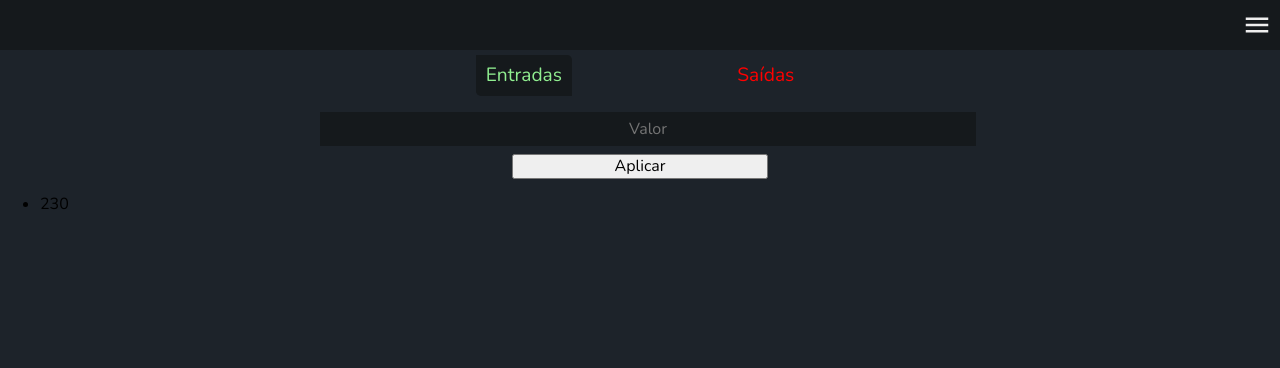
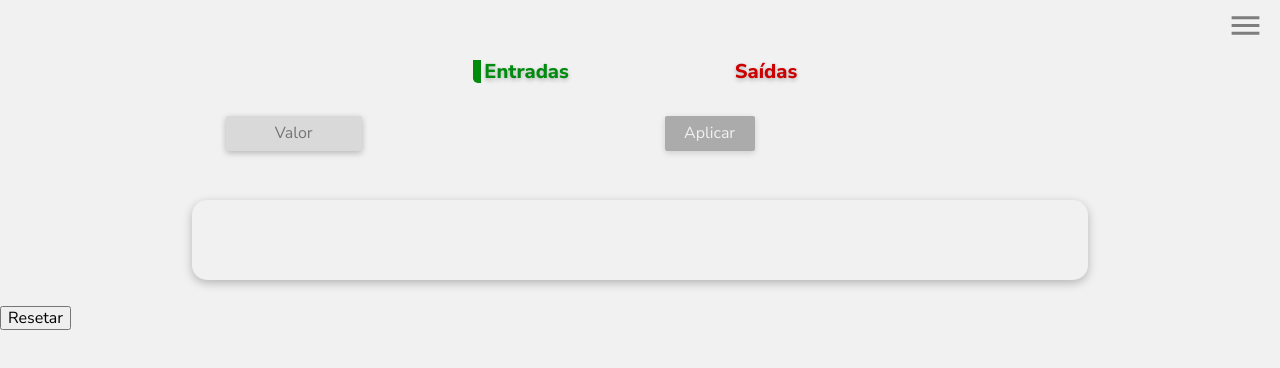
Before and after one commit to mwantony/feira_de_ciencias, a React (Create React App) app: page / in a window 1280 px wide. Shown: the top 368 px of the page. Built offline with nearby package versions, Linux system fonts and the light colour scheme.

Commit message:
localStorage

```diff
--- a/src/components/Cabecalho/Cabecalho.module.scss
+++ b/src/components/Cabecalho/Cabecalho.module.scss
@@ -6,13 +6,12 @@
   justify-content: flex-end;
   height: 50px;
   width: 100vw;
-  background-color: $surface;
   margin: 0 auto;
 }
 
 .cabecalho__hamburguer {
-  color: $branco-smooth;
-  padding-right: .5rem;
+  color: $surface;
+  padding-right: 1rem;
 }
 
 .navegacao {
@@ -31,8 +30,9 @@
   z-index: 1;
   transition: 500ms ease-in-out;
   padding: 0;
+  box-shadow: 0px 4px 10px $text-shadow;
   width: 100%;
-  transform: translateY(-100%);
+  transform: translateY(-110%);
   list-style: none;
   justify-content: space-evenly;
   background-color: $surface;
@@ -52,19 +52,21 @@
 }
 
 .navegacao__link {
-  color: #EEEEEE;
+  color: $tema-principal;
   text-decoration: none;
   font-size: 1.3rem;
+  text-shadow: 0px 2px 4px $text-shadow;
   transition: 500ms ease-in-out;
   &:hover {
-    border-bottom: 1px solid $branco-smooth;
+    border-bottom: 1px solid $tema-principal;
   }
 
 }
 
 
 .navegacao__link--selecionado {
-  border-bottom: 1px solid $branco-smooth;
+  border-left: .6rem solid $branco-smooth;
+  padding-left: .5rem;
 }
 
 .lista__close {
--- a/src/components/Cabecalho/index.tsx
+++ b/src/components/Cabecalho/index.tsx
@@ -49,7 +49,7 @@ export default function Cabecalho() {
         <MenuSharp onClick={() => {
           setAbrir(true)
           console.log(abrir)
-        }} sx={{fontSize: 30}} className={styles.cabecalho__hamburguer}></MenuSharp>
+        }} sx={{fontSize: 37}} className={styles.cabecalho__hamburguer}></MenuSharp>
     </header>
   );
 }
--- /dev/null
+++ b/src/data/localStorage.ts
@@ -0,0 +1,17 @@
+export function setEnt({entradas}: {entradas: Array<Object>}) {
+  const entries = window.localStorage.setItem('entradas', entradas.toString())
+}
+
+export function getEnt() {
+  const dados = window.localStorage.getItem('entradas') || []
+  return console.log(dados)
+}
+
+export function setSai({saidas}:  {saidas: any}) {
+  const outting = window.localStorage.setItem('saidas', saidas.toString())
+}
+
+export function getSai() {
+  const dados = window.localStorage.getItem('saidas') || []
+  return console.log(dados)
+}
--- a/src/index.css
+++ b/src/index.css
@@ -1,13 +1,14 @@
-@import url('https://fonts.googleapis.com/css2?family=Nunito&display=swap');
+@import url('https://fonts.googleapis.com/css2?family=Nunito+Sans:wght@400;800&display=swap');
 @import url('./styles/_variaveis.scss');
 body {
   margin: 0;
-  font-family: 'Nunito', -apple-system, BlinkMacSystemFont, 'Segoe UI', 'Roboto', 'Oxygen',
+  font-family: 'Nunito Sans', -apple-system, BlinkMacSystemFont, 'Segoe UI', 'Roboto', 'Oxygen',
     'Ubuntu', 'Cantarell', 'Fira Sans', 'Droid Sans', 'Helvetica Neue',
     sans-serif;
   -webkit-font-smoothing: antialiased;
   -moz-osx-font-smoothing: grayscale;
-  background-color: #1D232A;
+  background-color: #f1f1f1;
+  font-weight: 800;
 }
 
 code {
--- a/src/pages/Controlador/Controlador.module.scss
+++ b/src/pages/Controlador/Controlador.module.scss
@@ -1,23 +1,59 @@
-@import 'styles/_variaveis.scss';
+@import "styles/_variaveis.scss";
 
 .input__div {
-  display: block;
-  margin: .5rem auto;
-  width: 50%;
+  display: flex;
+  margin: 1rem auto;
+  width: 65%;
+  padding-left: .2rem;
+  align-items: center;
 }
 
 .controlador__botao {
-  width: 40%;
+  &:disabled {
+    opacity: .6;
+  }
+  width: 90px;
   margin: 0 auto;
   display: block;
+  background: $surface;
+  padding: .5rem;
+  border: none;
+  color: $tema-principal;
+  box-shadow: 0px 2px 6px $text-shadow;
+  border-radius: 2px;
 }
 
 .controlador__input {
-  margin: .5rem 0 .5rem 0;
-  color: $branco-smooth;
+  border-radius: 2px;
+  box-shadow: 0px 2px 6px $text-shadow;
+  margin: 0.5rem 0 0.5rem 0;
+  color: $surface;
   border: none;
-  padding: .5rem;
-  background-color: $surface;
+  padding: 0.5rem;
+  background-color: $input;
   text-align: center;
+  width: 120px;
+}
+
+.none {
+  display: none;
+}
+
+.controlador__lista {
+  display: flex;
+  padding: 1rem 0 1rem 0;
+  flex-direction: column;
+  width: 70%;
+  margin: 0 auto;
+  flex-wrap: wrap;
+  list-style: none;
+}
+
+.lista__quantia {
+  background-color: $tema-principal;
   width: 100%;
+  margin: .6rem .6rem .6rem 0;
+  height: 80px;
+  border-radius: 15px;
+  box-shadow: 0px 3px 10px $text-shadow;
 }
--- a/src/pages/Controlador/Forma/Forma.module.scss
+++ b/src/pages/Controlador/Forma/Forma.module.scss
@@ -12,10 +12,13 @@
 
 .aba__forma {
   text-decoration: none;
+  font-weight: 800;
   margin-top: .3rem;
-  padding: .6rem;
+  margin: .6rem .6rem .6rem 0;
+  padding-left: .2rem;
   border-radius: 0 .3rem;
-  font-size: 1.2rem;
+  font-size: 20px;
+  text-shadow: 0px 2px 4px $text-shadow;
 
   &:hover {
     cursor: pointer;
@@ -23,13 +26,18 @@
 }
 
 .aba__forma--entradas {
-  color: lightgreen;
+  color: #008B0E;
+
 }
 
 .aba__forma--saidas {
-  color: red;
+  color: #CC0000;
 }
 
-.aba__forma--ativo {
-  background-color: $surface;
+.aba__forma--ativo-entrada {
+  border-left: 8px #008B0E solid;
 }
+
+.aba__forma--ativo-saida {
+  border-left: 8px #CC0000 solid;
+}
--- a/src/pages/Controlador/Forma/index.tsx
+++ b/src/pages/Controlador/Forma/index.tsx
@@ -33,7 +33,8 @@ export default function Forma({forma, setForma}: Props) {
         } className={classNames({
           [styles.aba__forma]: true,
           [styles[`aba__forma--${item.class}`]]: true,
-          [styles[`aba__forma--ativo`]]: forma === (index + 1) ? true : ''
+          [styles[`aba__forma--ativo-entrada`]]: forma === (index + 1) && item.class === 'entradas' ? true : '',
+          [styles[`aba__forma--ativo-saida`]]: forma === (index + 1) && item.class === 'saidas' ? true : ''
         })}>{item.label}</li>
       ))}
     </ul>
--- /dev/null
+++ b/src/pages/Controlador/Resetar/index.tsx
@@ -0,0 +1,31 @@
+interface Props {
+  setEntradas: React.Dispatch<
+    React.SetStateAction<
+      {
+        quantia: string;
+      }[]
+    >
+  >;
+  setSaidas: React.Dispatch<
+    React.SetStateAction<
+      {
+        quantia: string;
+      }[]
+    >
+  >;
+}
+
+export default function Resetar({ setEntradas, setSaidas }: Props) {
+  return (
+    <button
+      onClick={() => {
+        setEntradas([{"quantia": ''}])
+        setSaidas([{"quantia": ''}])
+        window.localStorage.removeItem("entradas");
+        window.localStorage.removeItem("saidas");
+      }}
+    >
+      Resetar
+    </button>
+  );
+}
--- a/src/pages/Controlador/index.tsx
+++ b/src/pages/Controlador/index.tsx
@@ -1,44 +1,113 @@
-import { useEffect, useState } from 'react'
-import Input from '@mui/material/Input';
-import styles from './Controlador.module.scss'
-import Forma from './Forma'
-import { Button, TextField } from '@mui/material';
+import { useEffect, useState } from "react";
+import { getEnt, setEnt, setSai } from "data/localStorage";
+import Input from "@mui/material/Input";
+import styles from "./Controlador.module.scss";
+import DeleteIcon from '@mui/icons-material/Delete';
+import Forma from "./Forma";
+import { Button, TextField } from "@mui/material";
+import { stringify } from "querystring";
+import Resetar from "./Resetar";
 export default function Controlador() {
+  const [dadosInput, setDadosInput] = useState("");
   const [entradas, setEntradas] = useState([
     {
-      "quantia": 230
-    }
-  ])
+      quantia: "",
+    },
+  ]);
   const [saidas, setSaidas] = useState([
     {
-      "quantia": 120
+      quantia: "",
+    },
+  ]);
+  if (!localStorage.entradas) {
+    localStorage.entradas = JSON.stringify(entradas);
+  }
+  if (!localStorage.saidas) {
+    localStorage.saidas = JSON.stringify(saidas);
+  }
+
+  const [selecionado, setSelecionado] = useState(entradas);
+  const [forma, setForma] = useState(1);
+  useEffect(() => {
+    if (forma === 1) {
+      setSelecionado([...entradas]);
+    } else {
+      setSelecionado([...saidas]);
     }
-  ])
-  const [selecionado, setSelecionado] = useState(entradas)
-  const [forma, setForma] = useState(1)
-  const classNames = require('classnames')
-
-  useEffect(() => {
-    if(forma === 1) {
-      setSelecionado([...entradas])
-    } else {
-      setSelecionado([...saidas])
-    }
-  }, [forma, entradas, saidas])
-  return(
+  }, [forma, entradas, saidas]);
+  const classNames = require("classnames");
+  const dataEnt: Array<any> = JSON.parse(localStorage.entradas) || [
+    { quantia: "" },
+  ];
+  const dataSai: Array<any> = JSON.parse(localStorage.saidas) || [
+    { quantia: "" },
+  ];
+  return (
     <section>
       <Forma forma={forma} setForma={setForma}></Forma>
       <div className={styles.controlador}>
         <div className={styles.input__div}>
-          <input placeholder="Valor"className={styles.controlador__input}></input>
-          <button className={styles.controlador__botao}>Aplicar</button>
+          <input
+            onChange={(evento) => {
+              setDadosInput(evento.target.value);
+              console.log(dataEnt);
+            }}
+            placeholder="Valor"
+            className={styles.controlador__input}
+          ></input>
+          <button
+            onClick={() => {
+              if (forma === 1) {
+                setEntradas([...entradas, { quantia: String(dadosInput) }]);
+                window.localStorage.setItem(
+                  "entradas",
+                  JSON.stringify([...dataEnt, { quantia: Number(dadosInput) }])
+                );
+              } else {
+                setSaidas([...saidas, { quantia: String(dadosInput) }]);
+                window.localStorage.setItem(
+                  "saidas",
+                  JSON.stringify([...dataSai, { quantia: Number(dadosInput) }])
+                );
+              }
+            }}
+            disabled={dadosInput === "" ? true : false}
+            className={styles.controlador__botao}
+          >
+            Aplicar
+          </button>
         </div>
         <ul className={styles.controlador__lista}>
-          {selecionado.map((valor, index) => (
-            <li className={styles.lista__quantia} key={index}>{valor.quantia}</li>
+          {dataEnt.map((valor, index) => (
+            <li
+              className={classNames({
+                [styles.lista__quantia]: true,
+                [styles.none]: forma !== 1 ? true : false,
+              })}
+              key={index}
+            >
+              {valor.quantia}
+            </li>
           ))}
+          {dataSai.map((valor, index) => {
+            if(valor.quantia) {
+              return(
+                <li
+                className={classNames({
+                  [styles.lista__quantia]: true,
+                  [styles.none]: forma === 1 ? true : false,
+                })}
+                key={index}
+              >
+                {valor.quantia}as
+              <DeleteIcon></DeleteIcon>
+              </li>
+              )
+            }
+        })}
         </ul>
+        <Resetar setEntradas={setEntradas} setSaidas={setSaidas}></Resetar>
       </div>
     </section>
-  )
+  );
 }
--- a/src/styles/_variaveis.scss
+++ b/src/styles/_variaveis.scss
@@ -1,3 +1,5 @@
-$tema-principal: #1976D2;
-$surface: #15191C;
+$tema-principal: #f1f1f1;
+$surface: #7E7E7E;
 $branco-smooth: #EEEEEE;
+$text-shadow: rgba(0, 0, 0, 0.25);
+$input: #D9D9D9;
--- a/tsconfig.json
+++ b/tsconfig.json
@@ -17,7 +17,7 @@
     "module": "esnext",
     "moduleResolution": "node",
     "resolveJsonModule": true,
-    "isolatedModules": true,
+    "isolatedModules": false,
     "noEmit": true,
     "jsx": "react-jsx",
     "baseUrl": "./src"
```
